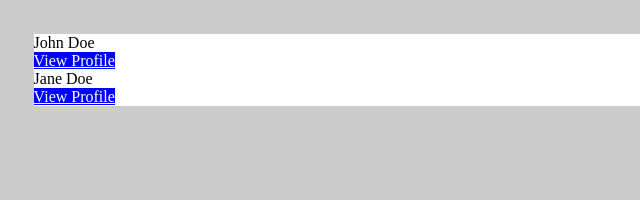
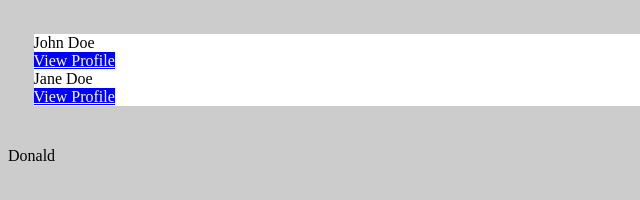
Before and after one commit to Donald013/mySample, a website: page src/index.html in a window 1280 px wide. Shown: the full height of the page, 0-640 px from the left. Drawn offline with nearby package versions, Linux system fonts and the light colour scheme; files that its build step writes are made by us from their sources.

Commit message:
changes on html

```diff
--- a/src/index.html
+++ b/src/index.html
@@ -18,6 +18,7 @@
           <a class='component__button' href='#'>View Profile</a>
         </div>
       </div>
+      <p>Donald</p>
 </body>
 <script src="js/main.js"></script>
 </html>
```
